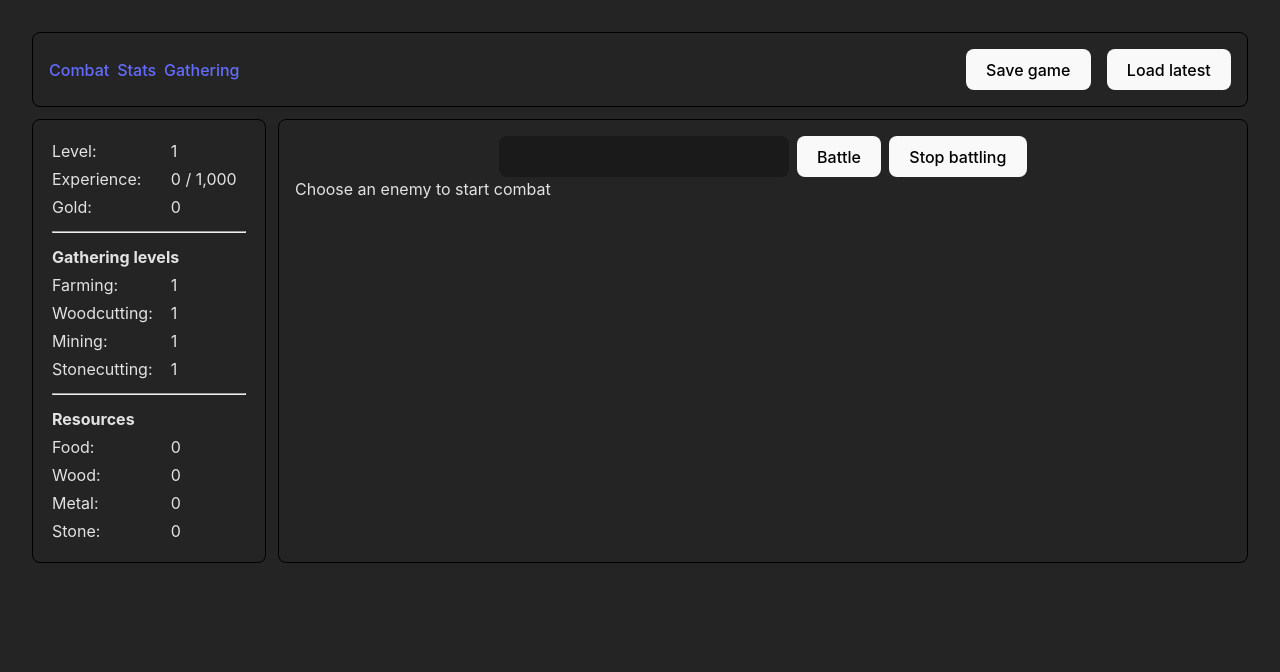
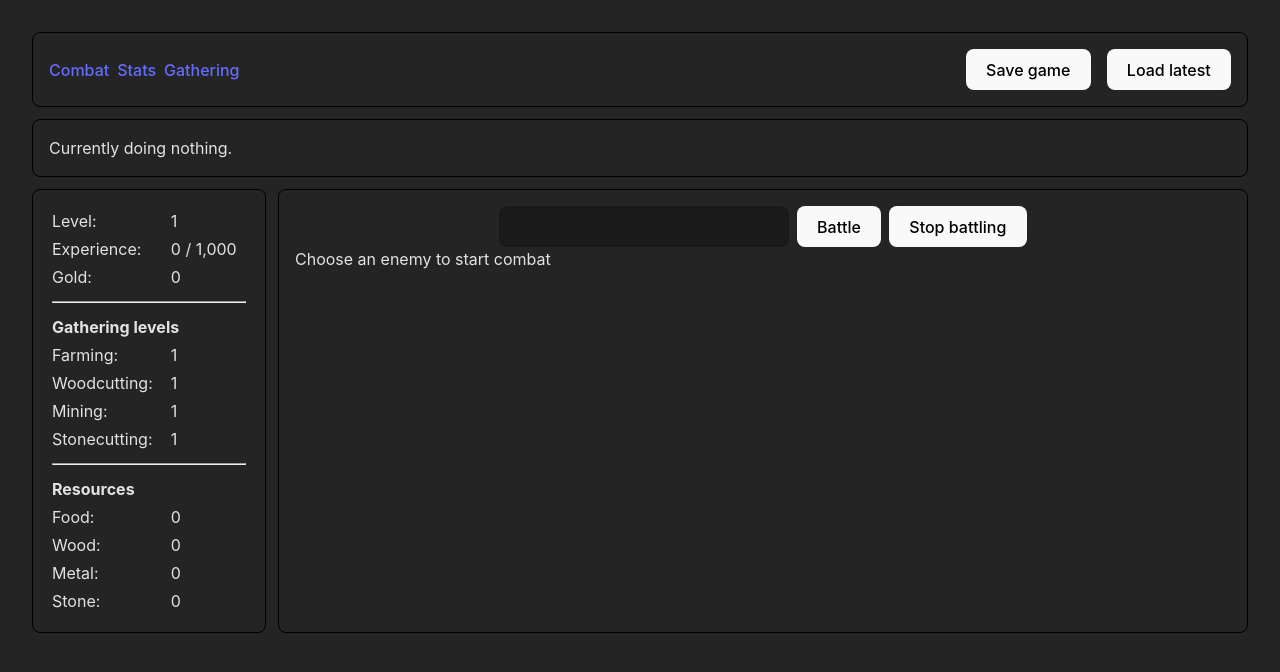
Before and after one commit to MJZwart/idle-questify, a Vue app: page / in a window 1280 px wide. Shown: the top 672 px of the page. Built offline with nearby package versions, Linux system fonts and the light colour scheme.

Commit message:
Added info on top

```diff
--- a/resources/js/App.vue
+++ b/resources/js/App.vue
@@ -2,6 +2,9 @@
     <div class="flex flex-col w-100 gap-3">
         <div>
             <Tabs class="box-border align-center" />
+        </div>
+        <div class="box-border align-center p-3">
+            <ActiveInfo />
         </div>
         <div class="flex flex-row gap-3">
             <CharacterSheet class="box-border character-sheet" />
@@ -14,6 +17,7 @@
 <script setup lang="ts">
 import CharacterSheet from './components/CharacterSheet.vue';
 import ActiveAction from './components/ActiveAction.vue';
+import ActiveInfo from './components/ActiveInfo.vue';
 import Tabs from './components/Tabs.vue';
 import ToastWrapper from './components/global/toast/ToastWrapper.vue';
 import {onBeforeUnmount, onMounted} from 'vue';
--- /dev/null
+++ b/resources/js/components/ActiveInfo.vue
@@ -0,0 +1,19 @@
+<template>
+    <div>Currently {{ activeAction }}</div>
+</template>
+
+<script setup lang="ts">
+import {actionType} from 'service/activeActionsService';
+import {selectedEnemyLevel} from 'service/combatService';
+import {computed} from 'vue';
+import {gatheringTranslation, selectedGatheringType} from './tabs/resources/gatheringService';
+
+const activeAction = computed(() => {
+    if (actionType.value === 'combat') return 'fighting a level ' + selectedEnemyLevel.value + ' enemy.';
+    if (actionType.value === 'gathering')
+        return selectedGatheringType.value !== null
+            ? gatheringTranslation[selectedGatheringType.value].skill + '.'
+            : 'gathering.';
+    return 'doing nothing.';
+});
+</script>
--- a/resources/js/components/global/ProgressBar.vue
+++ b/resources/js/components/global/ProgressBar.vue
@@ -17,7 +17,7 @@
 <script setup lang="ts">
 import {parseBigNumbers} from 'helpers/numberHelper';
 import {computed} from 'vue';
-const props = withDefaults(defineProps<{value: number; max: number; percent: boolean}>(), {percent: false});
+const props = withDefaults(defineProps<{value: number; max: number; percent?: boolean}>(), {percent: false});
 
 const widthValue = computed(() => {
     return {width: (100 * props.value) / props.max + '%'};
```
